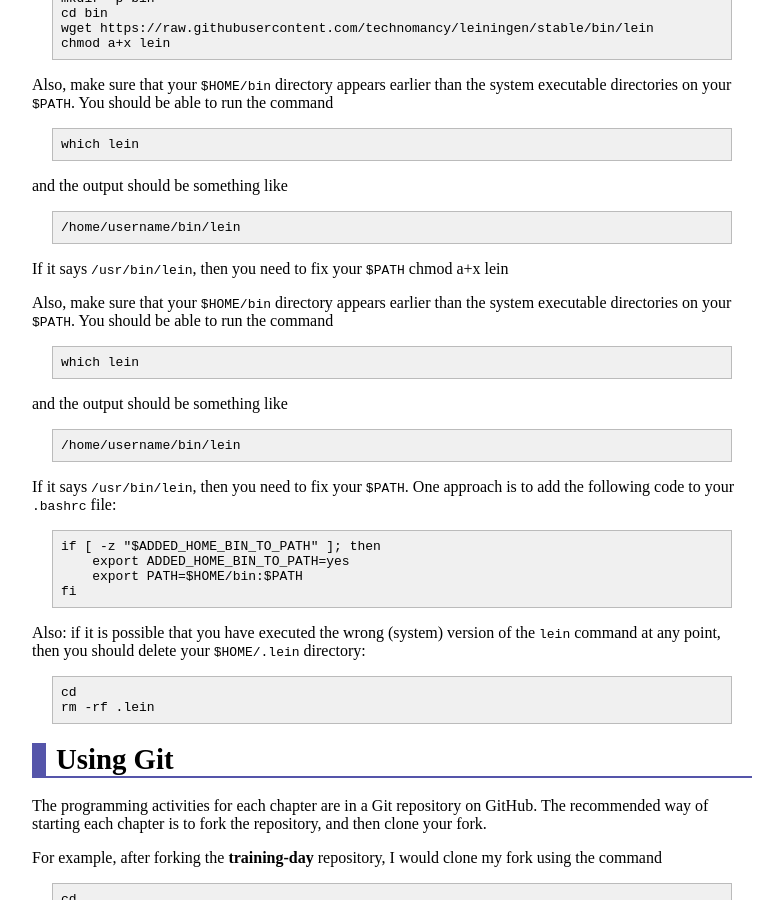
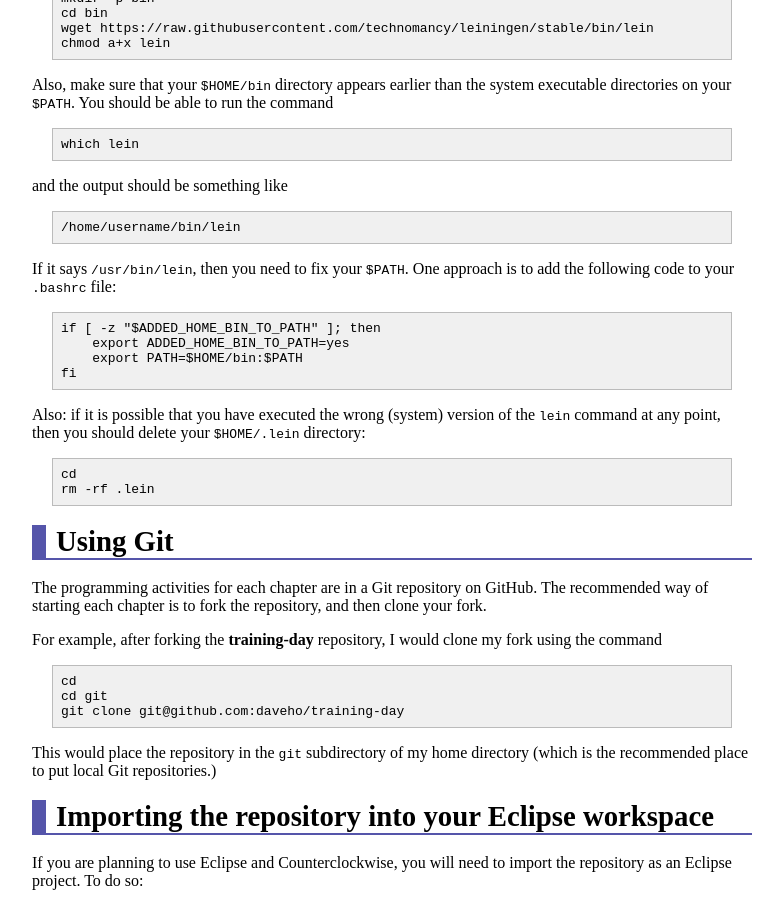
Before and after one commit to ycpcs/cs340-fall2014, a Jekyll site: the page built from assign/assign04.md, in a window 1280 px wide and 900 px high, scrolled down 891 px. Shown: the whole window, without its empty margins (248-1031 px from the left). Built offline with Jekyll 4.4.1, drawn with Linux system fonts in a browser that asks for light colours; nearby versions of some CDN libraries; Markdown is read by kramdown in place of the engine named in the settings.

Commit message:
fix cut and paste error

```diff
--- a/assign/assign04.md
+++ b/assign/assign04.md
@@ -41,17 +41,6 @@ The version of Leiningen installed by default in KEC 119 does not work.  Follow
     mkdir -p bin
     cd bin
     wget https://raw.githubusercontent.com/technomancy/leiningen/stable/bin/lein
-    chmod a+x lein
-
-Also, make sure that your `$HOME/bin` directory appears earlier than the system executable directories on your `$PATH`.  You should be able to run the command
-
-    which lein
-
-and the output should be something like
-
-    /home/username/bin/lein
-
-If it says `/usr/bin/lein`, then you need to fix your `$PATH`
     chmod a+x lein
 
 Also, make sure that your `$HOME/bin` directory appears earlier than the system executable directories on your `$PATH`.  You should be able to run the command
```
